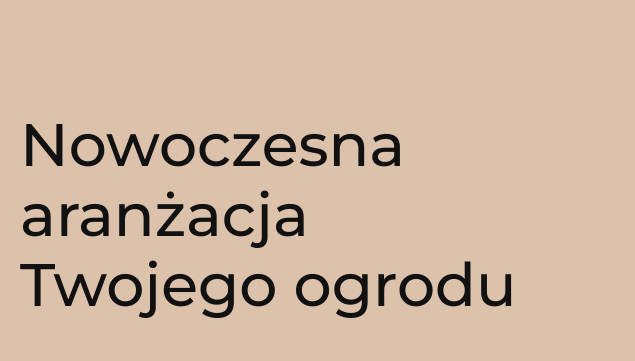
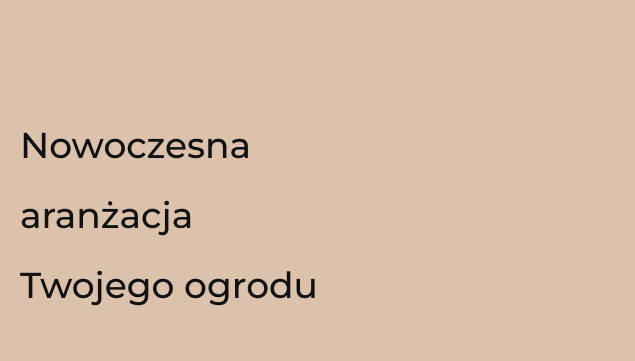
Before and after one commit to JokurPL/giarddesign, a website: page index.html in a window 1280 px wide. Shown: the part 107-468 px from the top of the page, 0-635 px from the left. Drawn offline with nearby package versions, Linux system fonts and the light colour scheme; files that its build step writes are made by us from their sources; a script that the page names is missing.

Commit message:
Fix: change css url

```diff
--- a/index.html
+++ b/index.html
@@ -3,8 +3,8 @@
   <head>
     <meta charset="UTF-8" />
     <meta name="viewport" content="width=device-width, initial-scale=1.0" />
-    <!-- <link href="./assets/css/build.css" rel="stylesheet" /> -->
-    <link href="./dist/output.css" rel="stylesheet" />
+    <link href="./assets/css/build.css" rel="stylesheet" />
+    <!-- <link href="./dist/output.css" rel="stylesheet" /> -->
     <title>GiardDesign</title>
     <meta
       name="description"
@@ -268,7 +268,7 @@
           class="xl:w-[600px] w-full 2xl:w-full 2xl:pl-40 2xl:mr-[64px] xl:pr-20"
         >
           <h1
-            class="font-display xl:text-6xl 2xl:text-[5rem] 2xl:leading-[5.5rem] text-4xl xl:leading-[70px] xl:text-left text-center font-medium"
+            class="font-display xl:text-4xl 2xl:text-[5rem] 2xl:leading-[5.5rem] text-4xl xl:leading-[70px] xl:text-left text-center font-medium"
             id="slider-header"
           >
             Nowoczesna <br />aranżacja <br />Twojego ogrodu
```
Also changed, not shown: assets/css/build.css.
